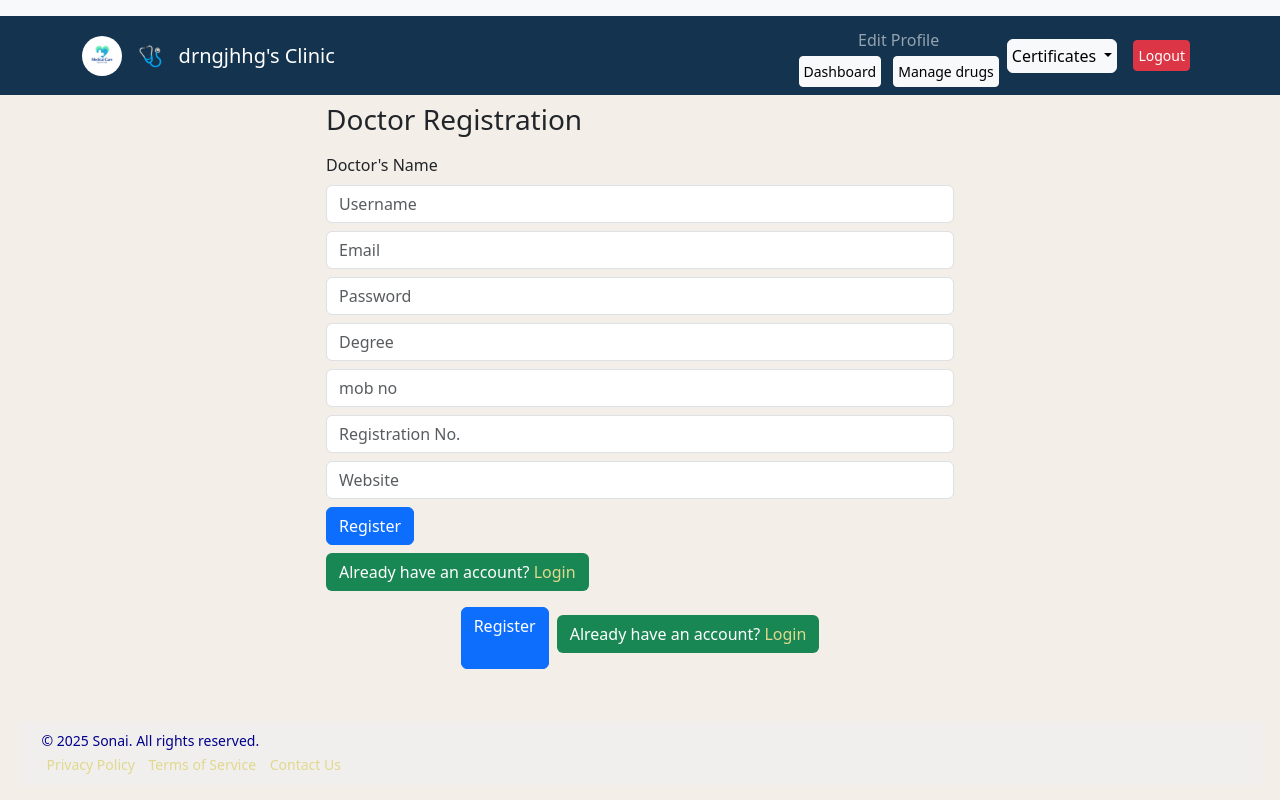
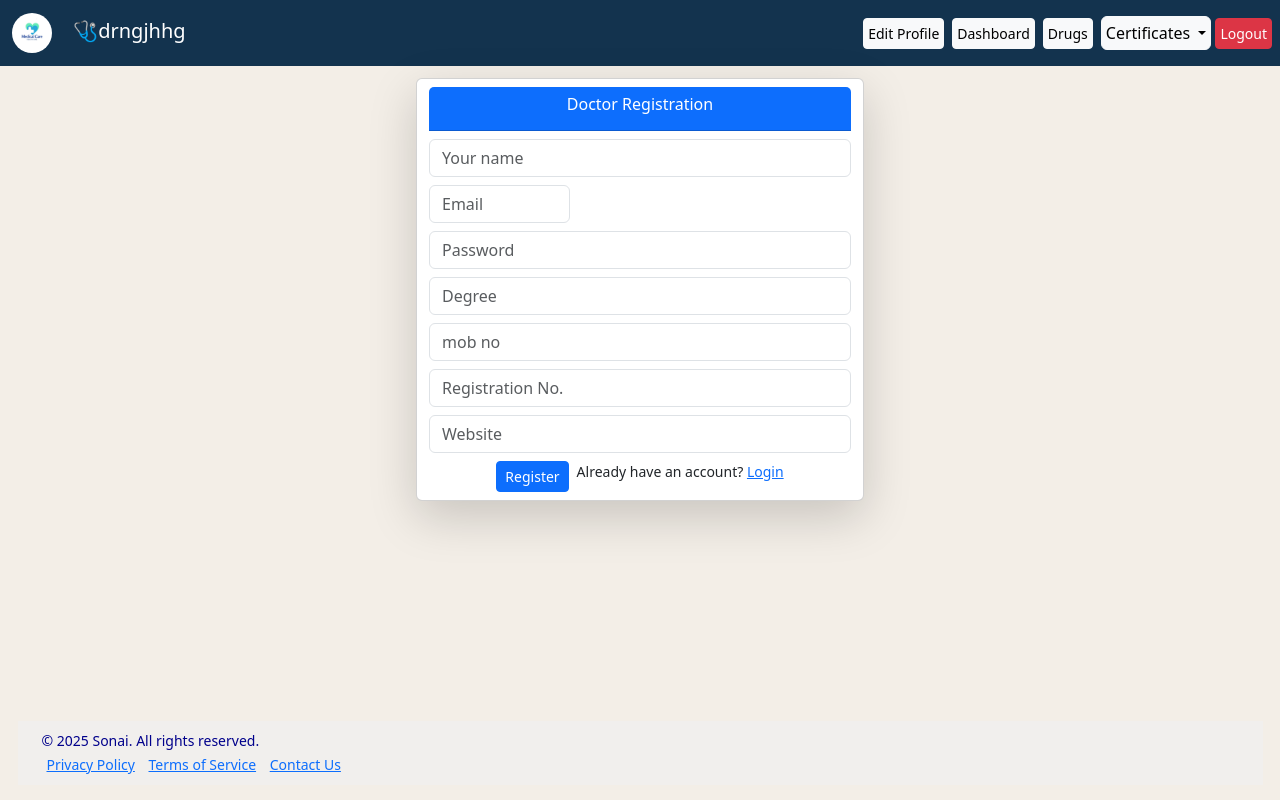
Before and after one commit to gargighorai/Swarna, a Flask app: page /register in a window 1280 px wide. Run offline with Flask 3, Linux system fonts and the light colour scheme; a user stored in the database is signed in.

Commit message:
header section redesigned

```diff
--- a/app.py
+++ b/app.py
@@ -337,18 +337,15 @@ def register():
 @login_required
 def edit_doctor(doctor_id):
     doctor = User.query.get_or_404(doctor_id)
-
     # Only allow editing your own profile (if needed)
     if doctor.id != current_user.id:
         flash("You can only edit your own profile.", "danger")
         return redirect(url_for('dashboard'))
-
     if request.method == 'POST':
         doctor.name = request.form['name']
         doctor.degree = request.form['degree']
         doctor.reg_no = request.form['reg_no']
         doctor.email = request.form['email']
-
         # optional: update signature file
         if 'signature' in request.files:
             file = request.files['signature']
@@ -357,11 +354,9 @@ def edit_doctor(doctor_id):
                 filepath = os.path.join('static/', filename)
                 file.save(filepath)
                 doctor.signature = filepath
-
         db.session.commit()
-        flash("Doctor profile updated successfully!", "success")
+        # flash("Doctor profile updated successfully!", "success")
         return redirect(url_for('dashboard'))
-
     return render_template('edit_doctor.html', doctor=doctor)
 
 @app.route("/login", methods=["GET", "POST"])
--- a/models.py
+++ b/models.py
@@ -26,7 +26,7 @@ class Patient(db.Model):
     id = db.Column(db.Integer, primary_key=True)
     name = db.Column(db.String(100), nullable=False)
     age = db.Column(db.Integer)
-    gender = db.Column(db.String(10))
+    gender = db.Column(db.String(100))
     address = db.Column(db.String(100))
     mob_no = db.Column(db.String(30))
     date_of_entry = db.Column(db.DateTime, default=datetime.utcnow)
--- /dev/null
+++ b/static/js/flash_messages.js
@@ -0,0 +1,9 @@
+document.addEventListener("DOMContentLoaded", function () {
+  const alerts = document.querySelectorAll(".alert");
+  alerts.forEach((alert) => {
+    setTimeout(() => {
+      alert.classList.add("fade");
+      setTimeout(() => alert.remove(), 500);
+    }, 2000); // hides flash messages after 3s
+  });
+});
--- a/templates/base.html
+++ b/templates/base.html
@@ -7,10 +7,17 @@
     <link href="https://cdn.jsdelivr.net/npm/bootstrap@5.3.0/dist/css/bootstrap.min.css" rel="stylesheet">
 <style>
     body{
+        margin: 0;
+        padding: 0;
         background-color: rgb(243, 238, 231);
         display: flex;
         flex-direction: column;
         min-height: 100vh;
+    }
+    .container,
+    .conntainer-fluid {
+        margin-top: 0;
+        padding-top: 0;
     }
     #wrapper {
         flex: 1;
@@ -22,6 +29,10 @@
     ul, li{
         text-decoration:none ;
         list-style: none;
+    }
+    .btn{
+        white-space: nowrap;
+        max-width: max-content;
     }
     .footer {
     background-color: rgb(241, 239, 237);
@@ -41,6 +52,7 @@
     }
     .navbar{
         background-color: #13334e;
+        margin-bottom: 0;
     }
 
     /* You may also want to reduce the gap in the mobile view */
@@ -53,37 +65,36 @@
 </style>
 </head>
 <body>
-    <header>
-    <nav class="navbar navbar-expand-md navbar-light bg-light">
 
-    </nav>
-</header>
-<div id="wrapper">
-    <nav class="navbar navbar-expand-md navbar-dark mb-0">
-    <div class="container">
-        <a class="navbar-brand d-flex align-items-center" href="#">
+ <!-- <nav class="navbar navbar-expand-lg navbar-light bg-light"> -->
+
+    <nav class="navbar navbar-expand-lg navbar-dark mb-0">
+    <div class="container-fluid d-flex justify-content-between align-items-center">
+        <a class="navbar-brand me-auto" href="#">
              <img src="{{ url_for('static',filename='logo.png') }}" style="height:40px; border-radius: 30px;" alt="Logo" class="me-3"/>
-           <span>  🩺 &nbsp;&nbsp;{{current_user.username}}'s Clinic</span>
+
+           <span>🩺{{current_user.username}}</span>
         </a>
+   </div>
+        <button class="navbar-toggler ms-auto" type="button" data-bs-toggle="collapse" data-bs-target="#navbarNav"
+      aria-controls="navbarNav" aria-expanded="false" aria-label="Toggle navigation">
+      <span class="navbar-toggler-icon"></span>
+    </button>
 
-        <button class="navbar-toggler" type="button" data-bs-toggle="collapse" data-bs-target="#navbarNav" aria-controls="navbarNav" aria-expanded="true" aria-label="Toggle navigation">
-            <span class="navbar-toggler-icon"></span>
-        </button>
+        <div class="collapse navbar-collapse align-items-end" id="navbarNav">
+            <ul class="navbar-nav d-flex align-items-center ms-auto">
+                {% if current_user.is_authenticated %}
+                <li class="nav-item">
+                    <a class="btn btn-sm btn-light me-2 p-1" href="{{ url_for('edit_doctor', doctor_id=current_user.id) }}">Edit Profile</a>
+                </li>
+                <li class="nav-item"><a class="btn btn-sm btn-light me-2 p-1" href="{{ url_for('dashboard') }}"  class="btn btn-sm btn-primary p-1">Dashboard</a>
+                    </li>
+                    <li class="nav-item"> <a class="btn btn-sm btn-light me-2 p-1" href="{{ url_for('manage_drugs') }}" class="btn btn-sm btn-primary p-1">Drugs</a>
+                   </li>
+                <li class="nav-item dropdown">
+                   <a class=" certBtn btn btn-primary btn-light me-1 p-1 dropdown-toggle" href="#" role="button" id="certificatesDropdown" data-bs-toggle="dropdown" aria-expanded="false">
+                              Certificates </a>
 
-        <div class="collapse navbar-collapse justify-content-end" id="navbarNav">
-            <ul class="navbar-nav d-flex align-items-center">
-                {% if current_user.is_authenticated %}
-                <li class="nav-item dropdown">
-                    <a class="nav-link btn btn-sm btn-light me-2 p-1" href="{{ url_for('edit_doctor', doctor_id=current_user.id) }}">Edit Profile</a>
-                    <a class="btn btn-sm btn-light me-2 p-1" href="{{ url_for('dashboard') }}"
-                     class="btn btn-sm btn-primary p-1">Dashboard</a>
-                     <a class="btn btn-sm btn-light me-2 p-1" href="{{ url_for('manage_drugs') }}"
-                     class="btn btn-sm btn-primary p-1">Manage drugs</a>
-                </li>
-                <li class="nav-item dropdown">
-  <a class=" certBtn btn btn-primary btn-light me-3 p-1 dropdown-toggle" href="#" role="button" id="certificatesDropdown" data-bs-toggle="dropdown" aria-expanded="false">
-    Certificates
-  </a>
   <ul class="dropdown-menu" aria-labelledby="navbarDropdown">
     <li><a class="dropdown-item" href="{{ url_for('death_certificate') }}">Death Certificate</a></li>
     <li><a class="dropdown-item" href="{{ url_for('medical_certificate') }}">Medical Certificate</a></li>
@@ -131,15 +142,7 @@
     </div>
 </footer>
 <script src="https://cdn.jsdelivr.net/npm/bootstrap@5.3.0/dist/js/bootstrap.bundle.min.js"></script>
-<script>
-      document.addEventListener('DOMContentLoaded', () => {
-        const alerts = document.querySelectorAll('.alert');
-        alerts.forEach(alert => {
-          setTimeout(() => {
-            alert.style.display = 'none';
-          }, 5000); // Hides after 3 seconds
-        });
-      });
-    </script>
+
+<script src="{{ url_for('static', filename='js/flash_messages.js') }}"></script>
 </body>
 </html>
--- a/templates/register.html
+++ b/templates/register.html
@@ -2,22 +2,23 @@
 {% block title %}Register{% endblock %}
 {% block content %}
 <style>
-  a{
+  .a{
     text-decoration: none;
     color: rgb(224, 216, 141);
 
   }
 </style>
-<div class="row justify-content-center">
-  <div class="col-md-6">
-    <h3 class="mb-3">Doctor Registration</h3>
-    <form method="POST">
+<div class="d-flex row justify-content-center vh-80">
+  <div class="card shadow-lg m-1 pb-2" style="width: 28rem; ">
+    <div class="card-header text-center bg-primary text-white my-2">
+    <h6>Doctor Registration</h6>
+  </div>
+    <form method="POST" action ="{{url_for('register')}}">
       <div class="mb-2">
-        <label for="username" class="form-label" >Doctor's Name</label>
-        <input type="text" name="username" class="form-control" placeholder="Username"
-        required autocomplete="off">
+        <input type="text" name="username" class="form-control" placeholder="Your name"
+        required autocomplete="on">
       </div>
-      <div class="mb-2">
+      <div class="col-md-4 mb-2">
         <input type="email" name="email" class="form-control" autocomplete="off" placeholder="Email" required>
       </div>
       <div class="mb-2">
@@ -35,16 +36,18 @@
       <div class="mb-2">
         <input type="text" name="website" class="form-control" placeholder="Website">
       </div>
+      <div class="d-flex justify-content-center gap-2" >
+      <button type="submit" class="btn btn-sm btn-primary">
+           Register </button>
+           <small>Already have an account? <a href="{{ url_for('login') }}">Login</a></small>
+      <!-- <p class="btn btn-success-subtle mt-2 bg-success text-white">Already have an account? <a href="{{ url_for('login') }}">Login</a></p> -->
+      </div>
+    </form>
 
-      <button type="submit" class="btn btn-primary w-30">
-        Register
-      </button>
-    </form>
-    <p class="btn btn-success-subtle mt-2 bg-success text-white">Already have an account? <a href="{{ url_for('login') }}">Login</a></p>
-     <div class="d-flex justify-content-center gap-2">
+     <!-- <div class="d-flex justify-content-center gap-2">
   <a href="{{ url_for('register') }}" class="btn btn-primary">Register</a>
   <p class="btn btn-success-subtle mt-2 bg-success text-white">Already have an account? <a href="{{ url_for('login') }}">Login</a></p>
-</div>
+</div> -->
   </div>
 </div>
 {% endblock %}
```
Also changed, not shown: static/js/flash_message.js (deleted, +0 -13 lines), templates/add_patient.html (+4 -3 lines), templates/dashboard.html (+6 -5 lines), templates/login.html (+24 -10 lines), site.db.
